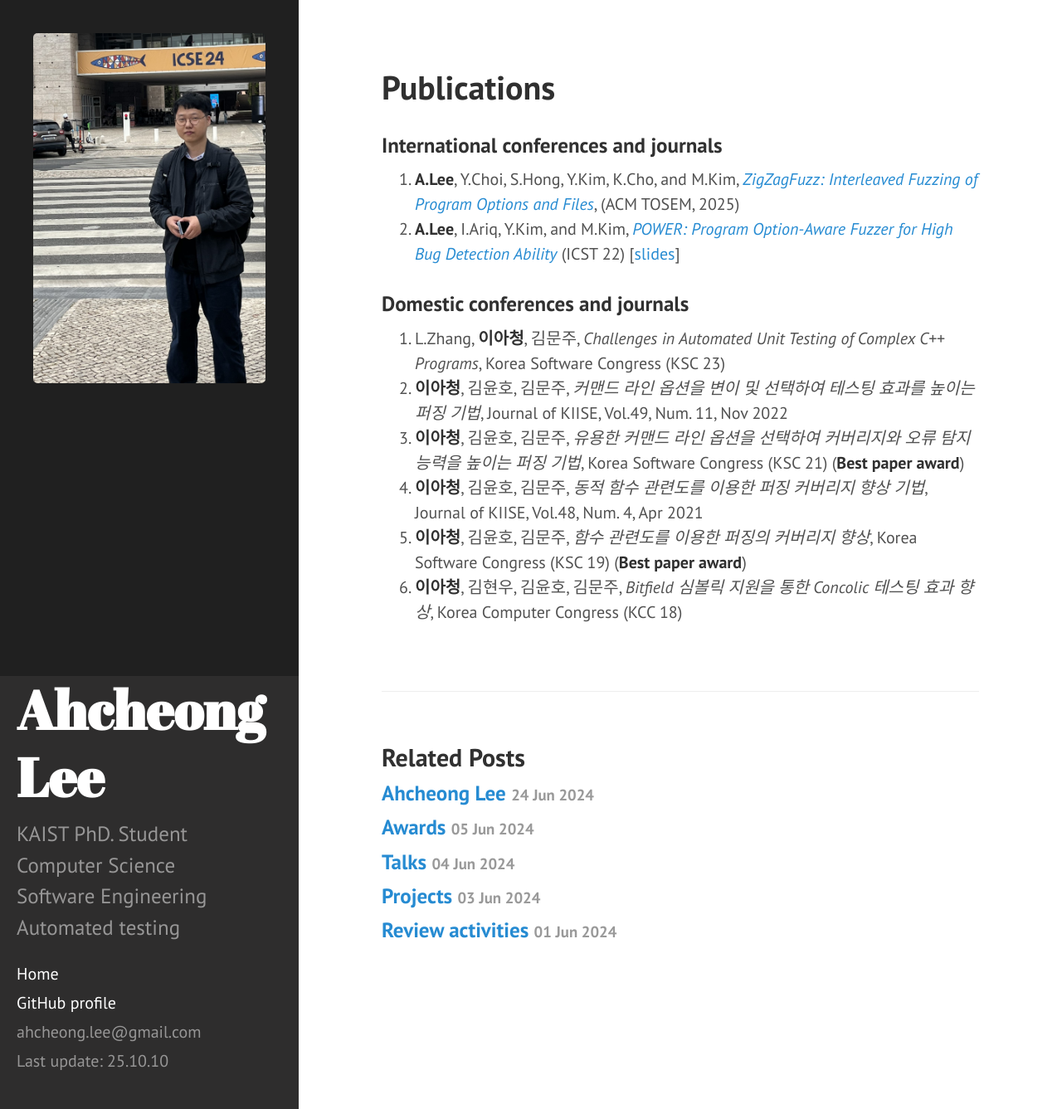
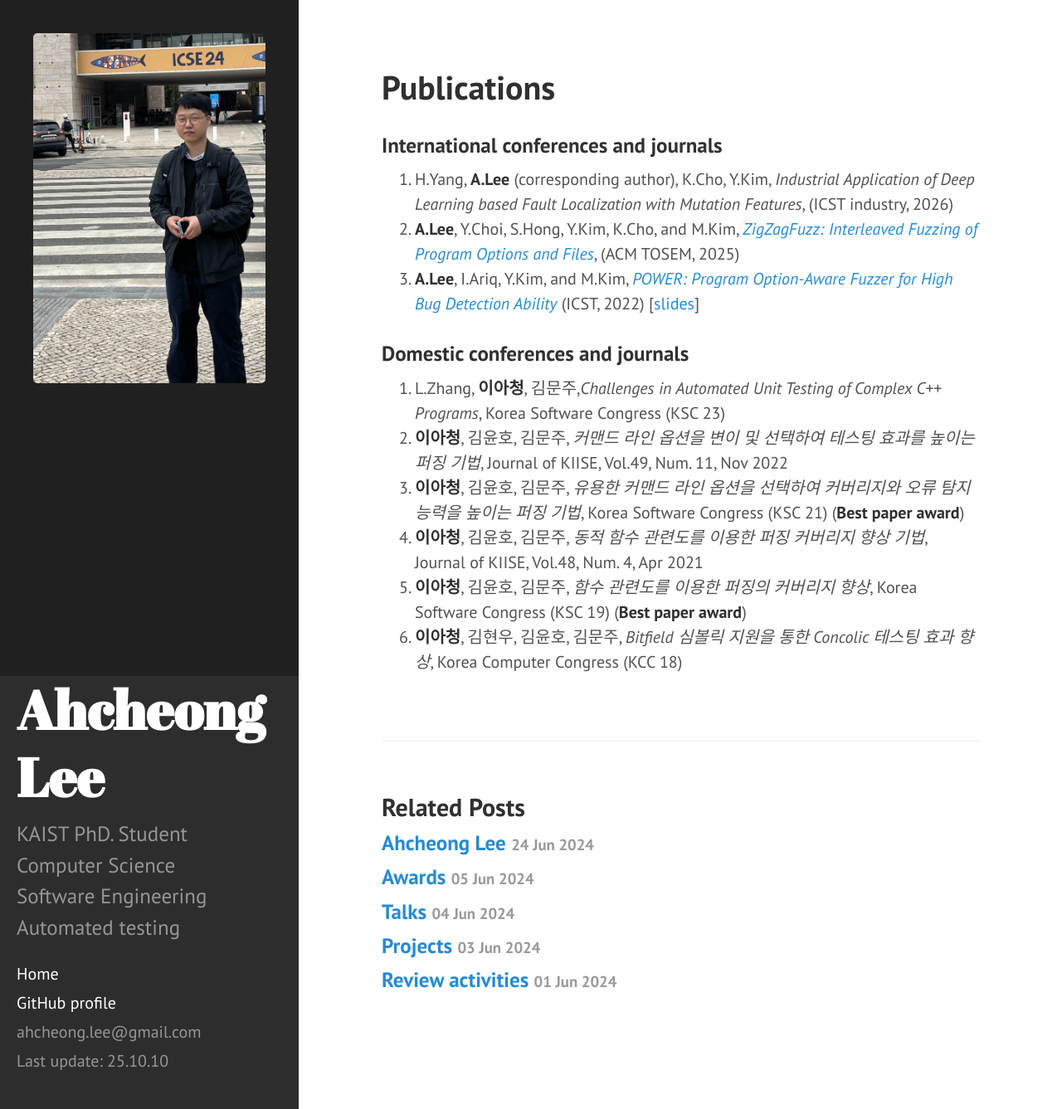
Before and after one commit to ahcheongL/ahcheongl.github.io, a Jekyll site: the page built from _posts/2024-06-23-publications.md, in a window 1280 px wide and 1337 px high. Shown: the whole window at 83% size. Built offline with Jekyll 4.4.1, drawn with Linux system fonts in a browser that asks for light colours.

Commit message:
icst2026

```diff
--- a/_posts/2024-06-23-publications.md
+++ b/_posts/2024-06-23-publications.md
@@ -4,12 +4,12 @@ title: Publications
 ---
 
 ### International conferences and journals
+1. H.Yang, **A.Lee** (corresponding author), K.Cho, Y.Kim, *Industrial Application of Deep Learning based Fault Localization with Mutation Features*, (ICST industry, 2026)
 1. **A.Lee**, Y.Choi, S.Hong, Y.Kim, K.Cho, and M.Kim, [*ZigZagFuzz: Interleaved Fuzzing of Program Options and Files*](https://ahcheongl.github.io/public/pdfs/2024_TOSEM_ZigZagFuzz.pdf "download"), (ACM TOSEM, 2025)
-1. **A.Lee**, I.Ariq, Y.Kim, and M.Kim, [*POWER: Program Option-Aware Fuzzer for High Bug Detection Ability*](https://ahcheongl.github.io/public/pdfs/POWER_ICST_22.pdf "download") (ICST 22) [[slides](https://ahcheongl.github.io/public/pdfs/power_ICST_2022_upload.pdf "download")]
+1. **A.Lee**, I.Ariq, Y.Kim, and M.Kim, [*POWER: Program Option-Aware Fuzzer for High Bug Detection Ability*](https://ahcheongl.github.io/public/pdfs/POWER_ICST_22.pdf "download") (ICST, 2022) [[slides](https://ahcheongl.github.io/public/pdfs/power_ICST_2022_upload.pdf "download")]
 
 ### Domestic conferences and journals
-1. L.Zhang, **이아청**, 김문주,
-*Challenges in Automated Unit Testing of Complex C++ Programs*, Korea Software Congress (KSC 23)
+1. L.Zhang, **이아청**, 김문주,*Challenges in Automated Unit Testing of Complex C++ Programs*, Korea Software Congress (KSC 23)
 2. **이아청**, 김윤호, 김문주, *커맨드 라인 옵션을 변이 및 선택하여 테스팅 효과를 높이는 퍼징 기법*, Journal of KIISE, Vol.49, Num. 11, Nov 2022
 2. **이아청**, 김윤호, 김문주, *유용한 커맨드 라인 옵션을 선택하여 커버리지와 오류 탐지 능력을 높이는 퍼징 기법*, Korea Software Congress (KSC 21) (**Best paper award**)
 2. **이아청**, 김윤호, 김문주, *동적 함수 관련도를 이용한 퍼징 커버리지 향상 기법*, Journal of KIISE, Vol.48, Num. 4, Apr 2021
```
